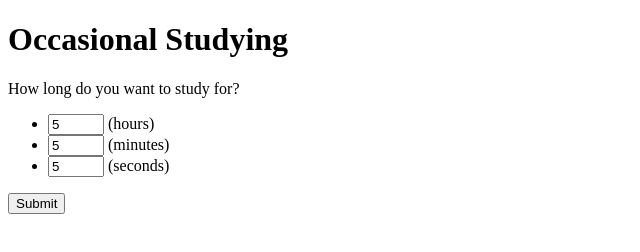
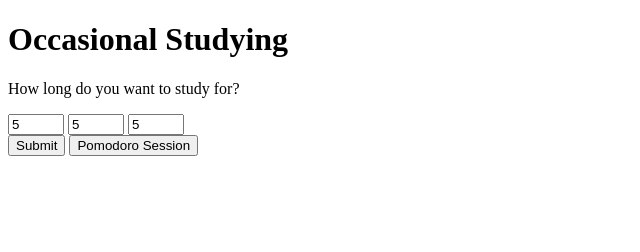
Before and after one commit to stanleyarmstrong/studytime.com, a plain HTML site: page study.html in a window 1280 px wide. Both pictures are taken after typing "5", "5", "5" into the empty fields and a click on the button "Submit". Shown: the whole page, without its empty margins (0-640 px from the left). Drawn offline with nearby package versions, Linux system fonts and the light colour scheme.

Commit message:
Making finishing touches to the submitTime() function.

```diff
--- a/study.html
+++ b/study.html
@@ -17,29 +17,22 @@
 				</p>
 			</div>
 			<div class = 'timeAmmount'>
-				<ul>
-					<li>
-							<input  id = 'hours' type = 'number' max = '24' min = '0' required>
-								(hours)
-							</input>
-					</li>
-					<li>
-							<input id = 'minutes' type = 'number' max = '60' min = '0' required>
-								(minutes)
-							</input>
-					</li>
-					<li>
-							<input id = 'seconds' type = 'number' max = '60' min = '0' >
-								(seconds)
-							</input>
-					</li>
-				</ul>
+						<input  id = 'hours' type = 'number' max = '24' min = '0' placeholder = 'hours'>
+						</input>
+						<input id = 'minutes' type = 'number' max = '60' min = '0' placeholder = 'minutes'>
+						</input>
+						<input id = 'seconds' type = 'number' max = '60' min = '0' placeholder = 'seconds'>
+						</input>
 			</div>
 			<div class = "submit">
 				<button onclick = 'submitTime()'>
 					Submit
 				</button>
+				<button onclick = 'pomSession()'>
+					Pomodoro Session
+				</button>
 			</div>
+
 			<script src = 'studytime.js'>
 			</script>
 	</body>
--- a/studytime.js
+++ b/studytime.js
@@ -3,21 +3,19 @@ var minutes = 0;
 var seconds = 0;
 var submitTime;
 function submitTime(){
-  var hoursInput = document.getElementById('hours');
-  var minutesInput = document.getElementById('minutes');
-  var secondsInput = document.getElementById('seconds');
-  if(hoursInput.checkValidity() == false || minutesInput.checkValidity() == false || secondsInput.checkValidity() == false){
+  var inputs = [document.getElementById('hours'), document.getElementById('minutes') , document.getElementById('seconds')];
+  if(inputs[0].checkValidity() == false || inputs[1].checkValidity() == false || inputs[2].checkValidity() == false){
     alert('The amount of time you inserted is not valid. Try a different amount of time!');
   }
   else{
-    console.log("Proceeding to timer portion of app. Buyers beware");
-    hours = hoursInput.value;
-    minutes = minutesInput.value;
-    if(secondsInput.value == 0){
-      seconds = 0;
-    }
-    else{
-      seconds = secondsInput.value;
+    console.log("Proceeding to timer portion of app. Buyer beware");
+    for(var i = 0; i < inputs.length(); i++){
+      if(inputs[i].value == 0){
+        inputs[i] == 0;
+      }
+      else{
+        inputs[i] = inputs[i].value;
+      }
     }
     console.log(hours);
     console.log(minutes);
@@ -27,7 +25,14 @@ function submitTime(){
     return true;
   }
 }
-
+function pomSession() {
+  hours = 0;
+  minutes = 25;
+  seconds = 0;
+  submitTime = true;
+  console.log('Starting a new Pomodoro session. Buyer beware.');
+  startTimer();
+}
 function startTimer(){
 
 }
```
